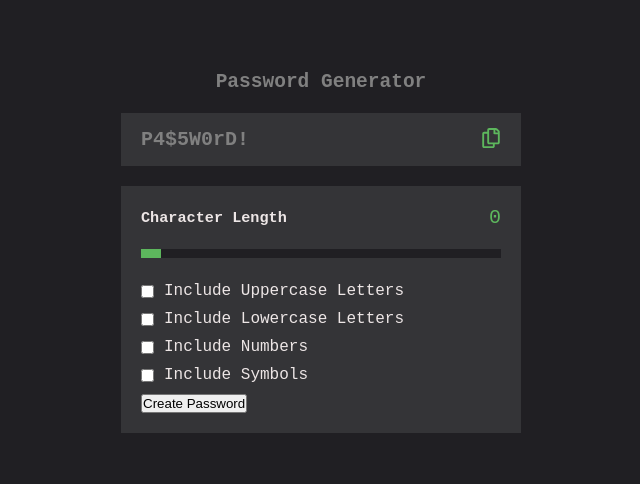
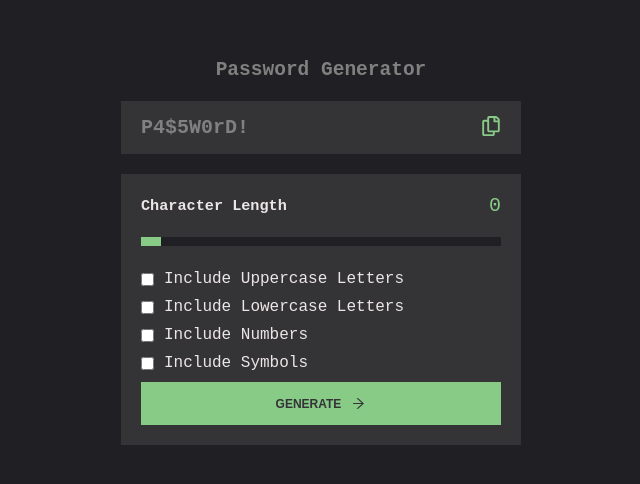
Before and after one commit to tomasleggire/password-generator, a React (Create React App) app: page / in a window 1280 px wide. Shown: the part 148-632 px from the top of the page, without its empty margins (319-959 px from the left). Built offline with nearby package versions, Linux system fonts and the light colour scheme.

Commit message:
Button maquetado con estilos terminado

```diff
--- a/src/containers/CheckBoxesContainer.tsx
+++ b/src/containers/CheckBoxesContainer.tsx
@@ -5,7 +5,7 @@ import BoxInput from "../components/BoxInput";
 import { MyContext } from "../contexts/PasswordContext";
 
 export default function CheckBoxesContainer() {
-  const { boxes, generatePassword } = useContext(MyContext);
+  const { boxes } = useContext(MyContext);
 
   return (
     <div className="main-boxes-container">
@@ -17,9 +17,6 @@ export default function CheckBoxesContainer() {
           checked={box.checked}
         />
       ))}
-      <button type="button" onClick={generatePassword}>
-        Create Password
-      </button>
     </div>
   );
 }
--- a/src/containers/OptionsLayout.tsx
+++ b/src/containers/OptionsLayout.tsx
@@ -1,9 +1,18 @@
-import React from "react";
+import React, { useContext } from "react";
+import { AiOutlineArrowRight } from "react-icons/ai";
 import { ChildrenProps } from "../types";
-import '../styles/OptionsLayout.css';
+import "../styles/OptionsLayout.css";
+import { MyContext } from "../contexts/PasswordContext";
 
 export default function OptinsLayout(props: ChildrenProps): JSX.Element {
-    return (
-        <div className="main-options-layout">{props.children}</div>
-    )
+  const { generatePassword } = useContext(MyContext);
+
+  return (
+    <div className="main-options-layout">
+      {props.children}
+      <button type="button" onClick={generatePassword}>
+        <span>GENERATE</span> <AiOutlineArrowRight className="button-icon" />
+      </button>
+    </div>
+  );
 }
--- a/src/styles.css
+++ b/src/styles.css
@@ -3,11 +3,12 @@
   --secondary-bg-color: rgb(52, 52, 55);
   --gray-title: gray;
   --gray-placeholder: rgb(103, 103, 103);
-  --principal-green: rgb(93, 183, 93);
+  --principal-green: rgb(135, 203, 135);
   --white: rgb(237, 230, 230);
 
   --lg: 20px;
   --md: 16px;
+  --sm: 12px;
 }
 
 * {
--- a/src/styles/OptionsLayout.css
+++ b/src/styles/OptionsLayout.css
@@ -9,3 +9,31 @@
   justify-content: space-around;
   align-items: center;
 }
+
+.main-options-layout button {
+  display: flex;
+  justify-content: center;
+  align-items: center;
+  gap: 10px;
+  width: 100%;
+  padding: 12px 0;
+  cursor: pointer;
+  border: none;
+  border: 2px solid var(--principal-green);
+  background: none;
+  background-color: var(--principal-green);
+  font-size: var(--sm);
+  color: var(--secondary-bg-color);
+  font-weight: 600;
+  transition: 0.3s;
+}
+
+.main-options-layout button:hover {
+  background-color: var(--secondary-bg-color);
+  color: var(--principal-green);
+}
+
+.button-icon {
+  width: 15px;
+  height: 15px;
+}
```
